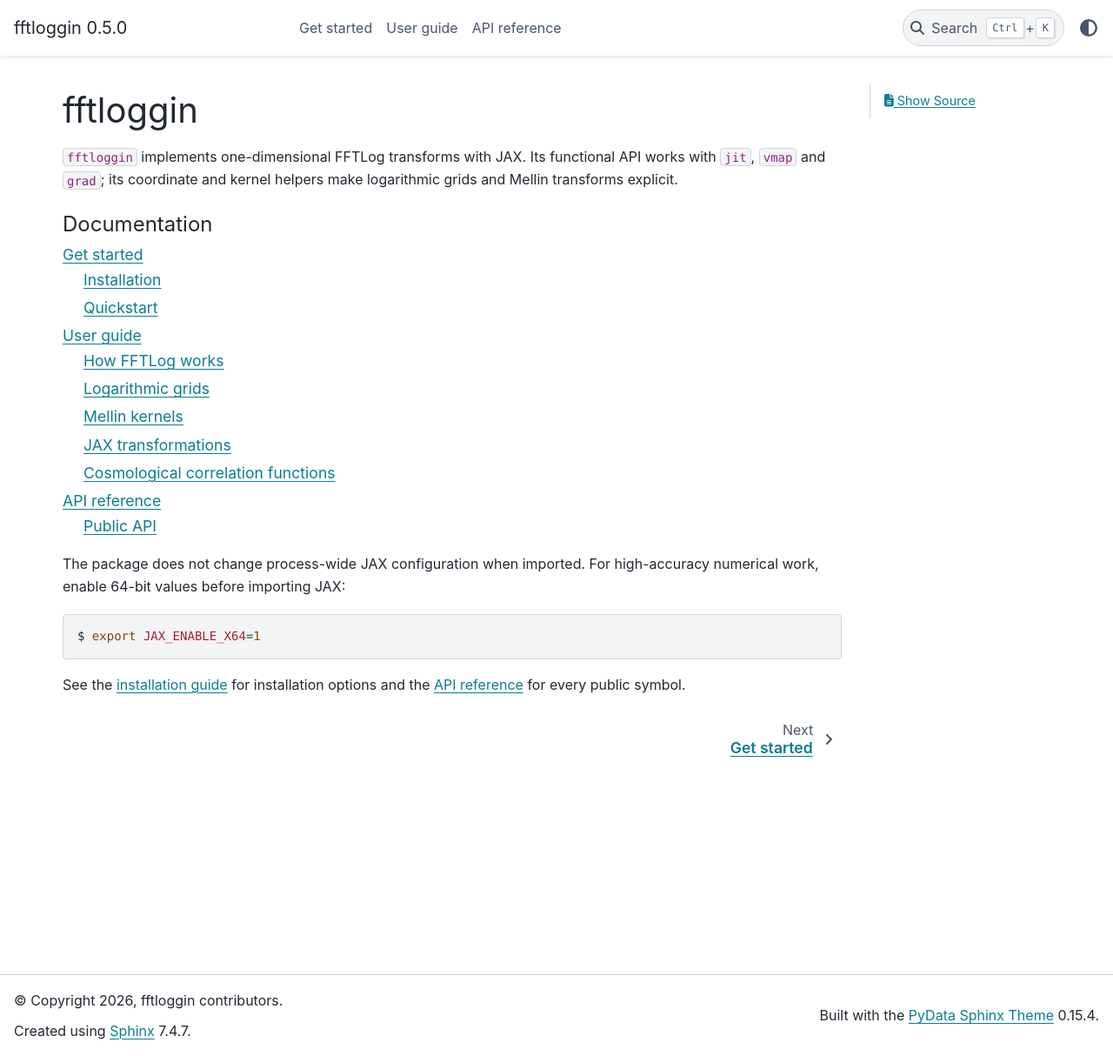
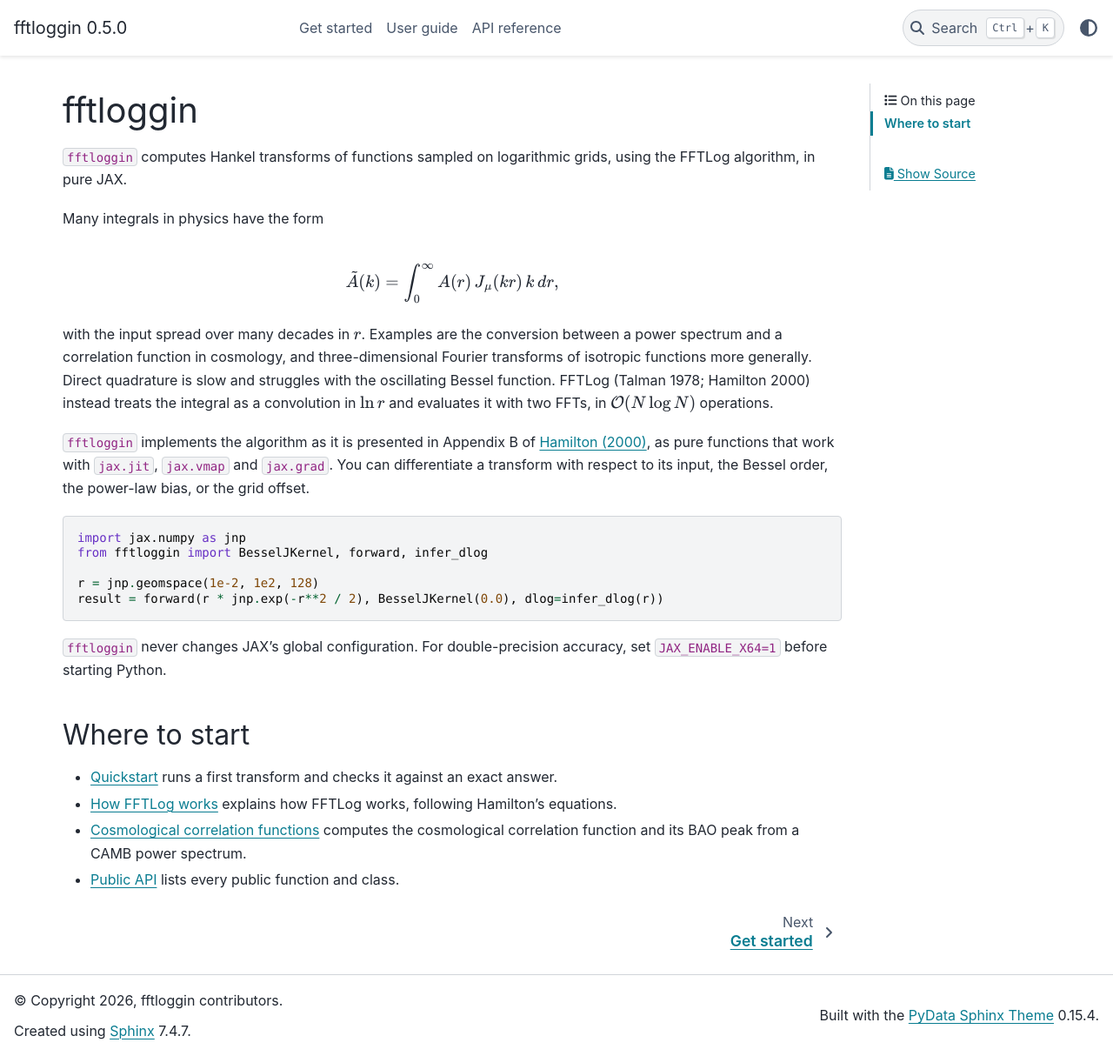
Before and after one commit to binado/fftloggin, a Sphinx documentation site: the page built from docs/index.rst, in a window 1280 px wide and 1214 px high. Shown: the whole window at 87% size. Built offline with Sphinx 7.4.7 and the PyData theme 0.15.4, drawn with Linux system fonts in a browser that asks for light colours.

Commit message:
docs: add landing-page overview and reading guide
Explain what FFTLog computes and why, cite Hamilton (2000), add a
runnable example, and give the installation page precision and
docs-build notes.

Co-Authored-By: Claude Opus 5.5 <noreply@anthropic.com>

```diff
--- a/docs/index.rst
+++ b/docs/index.rst
@@ -1,25 +1,55 @@
 fftloggin
 =========
 
-``fftloggin`` implements one-dimensional FFTLog transforms with JAX. Its
-functional API works with ``jit``, ``vmap`` and ``grad``; its coordinate and
-kernel helpers make logarithmic grids and Mellin transforms explicit.
+``fftloggin`` computes Hankel transforms of functions sampled on logarithmic
+grids, using the FFTLog algorithm, in pure JAX.
+
+Many integrals in physics have the form
+
+.. math::
+
+   \tilde{A}(k) = \int_0^\infty A(r)\, J_\mu(kr)\, k\, dr ,
+
+with the input spread over many decades in :math:`r`. Examples are the
+conversion between a power spectrum and a correlation function in cosmology,
+and three-dimensional Fourier transforms of isotropic functions more
+generally. Direct quadrature is slow and struggles with the oscillating
+Bessel function. FFTLog (Talman 1978; Hamilton 2000) instead treats the
+integral as a convolution in :math:`\ln r` and evaluates it with two FFTs, in
+:math:`\mathcal{O}(N \log N)` operations.
+
+``fftloggin`` implements the algorithm as it is presented in Appendix B of
+`Hamilton (2000) <https://arxiv.org/abs/astro-ph/9905191>`_, as pure
+functions that work with ``jax.jit``, ``jax.vmap`` and ``jax.grad``. You can
+differentiate a transform with respect to its input, the Bessel order, the
+power-law bias, or the grid offset.
+
+.. code-block:: python
+
+   import jax.numpy as jnp
+   from fftloggin import BesselJKernel, forward, infer_dlog
+
+   r = jnp.geomspace(1e-2, 1e2, 128)
+   result = forward(r * jnp.exp(-r**2 / 2), BesselJKernel(0.0), dlog=infer_dlog(r))
+
+``fftloggin`` never changes JAX's global configuration. For
+double-precision accuracy, set ``JAX_ENABLE_X64=1`` before starting Python.
+
+Where to start
+--------------
+
+- :doc:`getting_started/quickstart` runs a first transform and checks it
+  against an exact answer.
+- :doc:`user_guide/concepts` explains how FFTLog works, following Hamilton's
+  equations.
+- :doc:`user_guide/tutorial` computes the cosmological correlation function
+  and its BAO peak from a CAMB power spectrum.
+- :doc:`reference/api` lists every public function and class.
 
 .. toctree::
    :maxdepth: 2
-   :caption: Documentation
+   :hidden:
 
    getting_started/index
    user_guide/index
    reference/index
-
-The package does not change process-wide JAX configuration when imported. For
-high-accuracy numerical work, enable 64-bit values before importing JAX:
-
-.. code-block:: console
-
-   $ export JAX_ENABLE_X64=1
-
-See the :doc:`installation guide <getting_started/installation>` for
-installation options and the :doc:`API reference <reference/api>` for every
-public symbol.
```
Also changed, not shown: docs/getting_started/installation.rst (+25 -6 lines), docs/user_guide/index.rst (+13 -3 lines).
